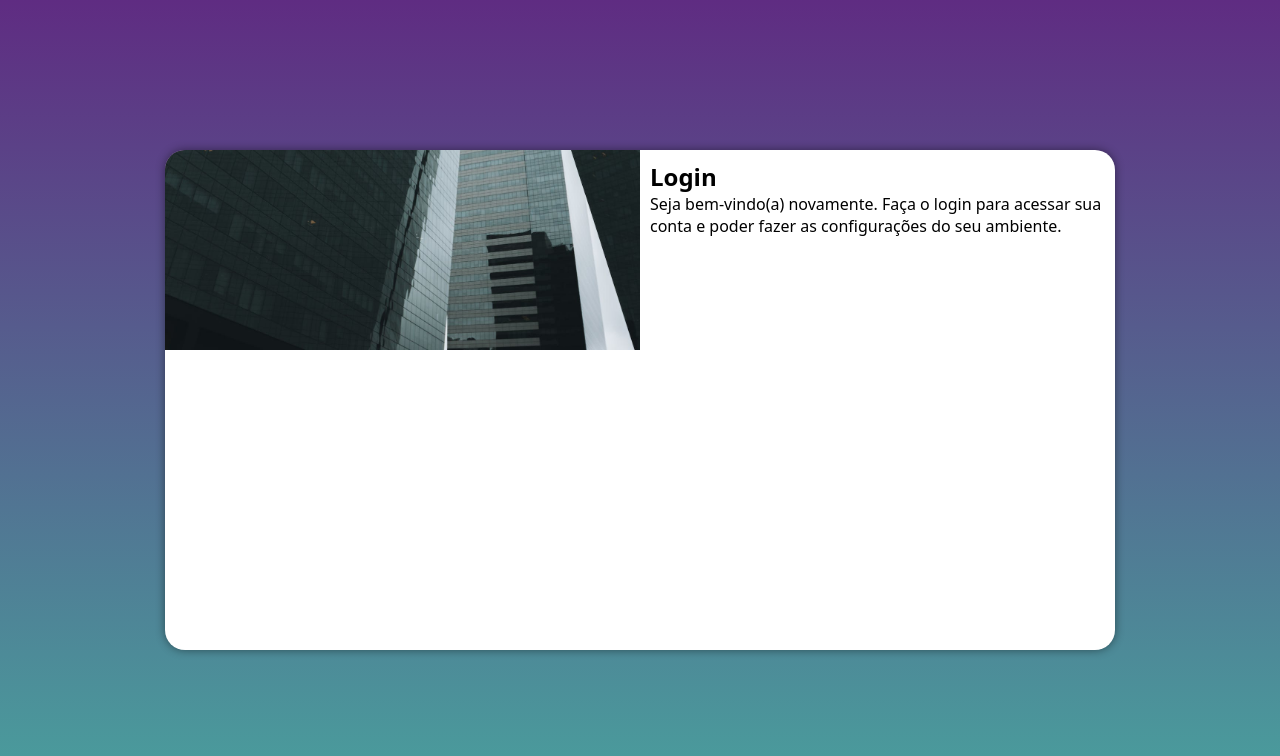
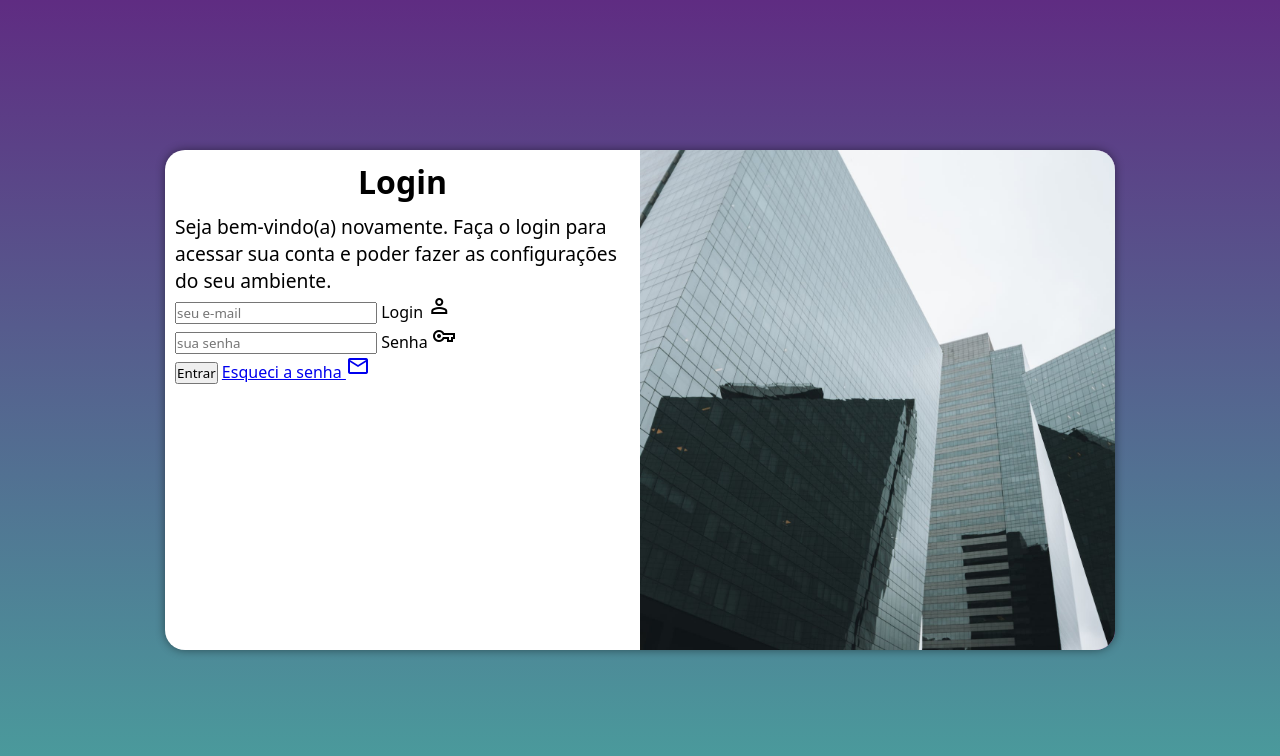
Before and after one commit to JSantosMoraes/projeto-login, a plain HTML site: page index.html in a window 1280 px wide. Drawn offline with nearby package versions, Linux system fonts and the light colour scheme.

Commit message:
formulario criado (não finalizado)

```diff
--- a/estilos/media-query.css
+++ b/estilos/media-query.css
@@ -1,7 +1,6 @@
 @charset "UTF-8";
 
 @media screen and (min-width: 768px) and (max-width: 992px) {
-
     body {
         background-image: linear-gradient(to top, #49a09d, #5f2c82);
     }
@@ -12,7 +11,7 @@
 
     section#login>div#imagem {
         float: left;
-        width: 30vw;
+        width: 30%;
         height: 100%;
     }
 
@@ -23,7 +22,6 @@
 }
 
 @media screen and (min-width: 992px) {
-
     body {
         background-image: linear-gradient(to top, #49a09d, #5f2c82);
     }
@@ -32,15 +30,23 @@
         width: 950px;
     }
 
-    div#imagem {
-        float: left;
+    section#login>div#imagem {
+        float: right;
         width: 50%;
         height: 100%;
     }
 
-    div#formulario {
-        float: right;
+    section#login>div#formulario {
+        float: left;
         width: 50%;
     }
 
+    div#formulario > h1 {
+        font-size: 2em;
+    }
+
+    div#formulario>p {
+        font-size: 1.2em;
+    }
+
 }
--- a/estilos/style.css
+++ b/estilos/style.css
@@ -9,9 +9,8 @@ Lilás: #5f2c82
 
 * {
     font-family: system-ui, -apple-system, BlinkMacSystemFont, 'Segoe UI', Roboto, Oxygen, Ubuntu, Cantarell, 'Open Sans', 'Helvetica Neue', sans-serif;
-
-    padding: 0;
-    margin: 0;
+    padding: 0px;
+    margin: 0px;
     box-sizing: border-box;
 }
 
@@ -33,11 +32,12 @@ section#login {
     top: 50%;
     left: 50%;
     transform: translate(-50%, -50%);
+    overflow: hidden;
+
     background-color: white;
     width: 250px;
     height: 500px;
     border-radius: 20px;
-    overflow: hidden;
     box-shadow: 0px 0px 10px rgba(0, 0, 0, 0.450);
 
     transition: width .3s height .3s;
@@ -49,11 +49,20 @@ section#login>div#imagem {
     background: #5f2c82 url('../imagens/metal.jpg');
     background-size: cover;
     background-repeat: no-repeat;
+    background-position: left bottom;
     height: 200px;
-    background-position: left bottom;
 }
 
 section#login>div#formulario {
     display: block;
     padding: 10px;
 }
+
+div#formulario>h1 {
+    text-align: center;
+    margin-bottom: 10px;
+}
+
+div#formulario>p {
+    font-size: 0.8em;
+}
--- a/index.html
+++ b/index.html
@@ -7,6 +7,11 @@
     <title>Login</title>
     <link rel="stylesheet" href="estilos/style.css">
     <link rel="stylesheet" href="estilos/media-query.css">
+    <link rel="stylesheet"
+        href="https://fonts.googleapis.com/css2?family=Material+Symbols+Outlined:opsz,wght,FILL,GRAD@20..48,100..700,0..1,-50..200" />
+    <link rel="stylesheet"
+        href="https://fonts.googleapis.com/css2?family=Material+Symbols+Outlined:opsz,wght,FILL,GRAD@20..48,100..700,0..1,-50..200" />
+    <link rel="stylesheet" href="https://fonts.googleapis.com/css2?family=Material+Symbols+Outlined:opsz,wght,FILL,GRAD@20..48,100..700,0..1,-50..200" />
 </head>
 
 <body>
@@ -19,7 +24,20 @@
                 <h1>Login</h1>
                 <p>Seja bem-vindo(a) novamente. Faça o login para acessar sua conta e poder fazer as configurações do
                     seu ambiente.</p>
-                <form action="login.php" method="post"></form>
+                <form action="login.php" method="post" autocomplete="on">
+                    <div class="campo">
+                        <input type="email" name="login" id="ilogin" placeholder="seu e-mail" autocomplete="email"
+                            required maxlength="30">
+                        <label for="ilogin">Login <span class="material-symbols-outlined">person</span></label>
+                    </div>
+                    <div class="campo">
+                        <input type="password" name="senha" id="isenha" placeholder="sua senha"
+                            autocomplete="current-password" required minlength="8" maxlength="20">
+                        <label for="isenha">Senha <span class="material-symbols-outlined">vpn_key<span></label>
+                    </div>
+                    <input type="submit" value="Entrar">
+                    <a href="esqueci.html">Esqueci a senha <span class="material-symbols-outlined">mail</span></a>
+                </form>
             </div>
         </section>
     </main>
```
